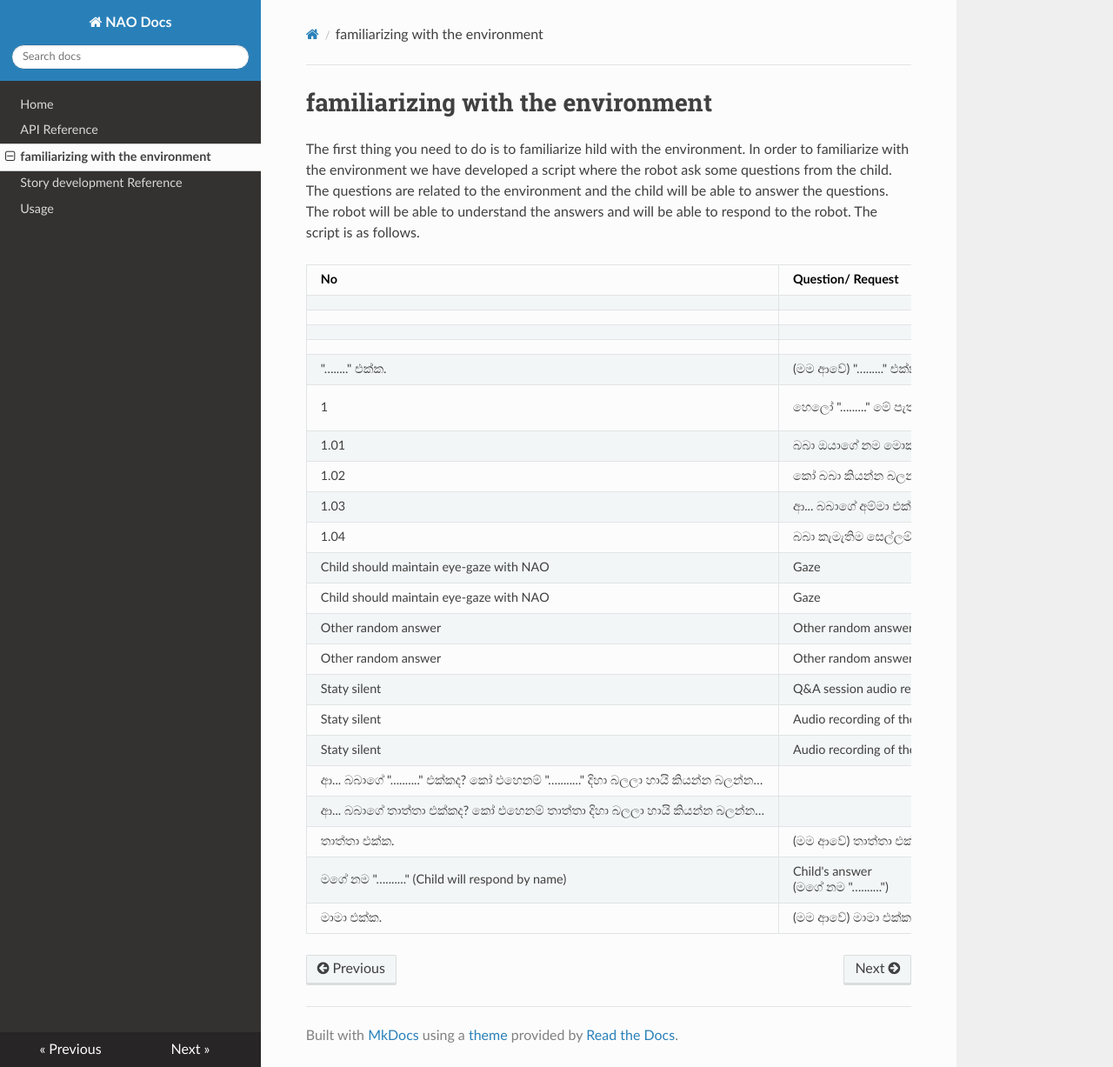
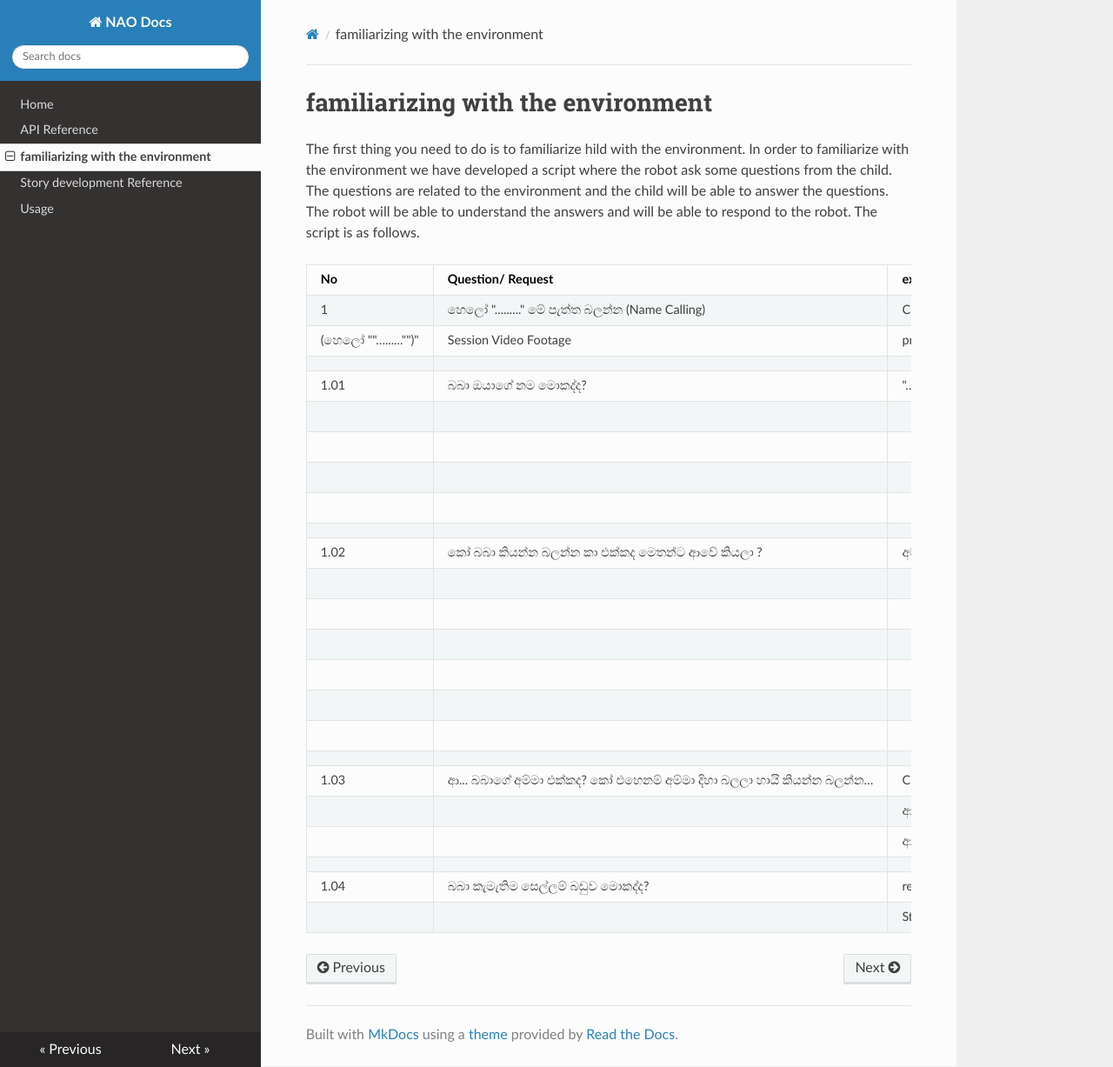
Before and after one commit to hasithz/Nao_doc, an MkDocs documentation site: the page built from docs/familiariszing.md, in a window 1280 px wide and 1227 px high. Shown: the whole window at 87% size. Built offline with MkDocs 1.6.1, drawn with Linux system fonts in a browser that asks for light colours; nearby versions of some CDN libraries.

Commit message:
update on familiarizing

```diff
--- a/docs/familiariszing.md
+++ b/docs/familiariszing.md
@@ -4,27 +4,28 @@
 The first thing you need to do is to familiarize hild with the environment. In order to familiarize with the environment we have developed a script where the robot ask some questions from the child. The questions are related to the environment and the child will be able to answer the questions. The robot will be able to understand the answers and will be able to respond to the robot. The script is as follows.
 
 
-| No                                                                                | Question/ Request                                                    | expected answer action                                    | models | realtime                     | NAO's action                                   | Proposed input to model           | Expected output from model                        | Comments |
-| --------------------------------------------------------------------------------- | -------------------------------------------------------------------- | --------------------------------------------------------- | ------ | ---------------------------- | ---------------------------------------------- | --------------------------------- | ------------------------------------------------- | -------- |
-|                                                                                   |                                                                      |                                                           |        |                              |                                                |                                   |                                                   |          |
-|                                                                                   |                                                                      |                                                           |        |                              |                                                |                                   |                                                   |          |
-|                                                                                   |                                                                      |                                                           |        |                              |                                                |                                   |                                                   |          |
-|                                                                                   |                                                                      |                                                           |        |                              |                                                |                                   |                                                   |          |
-| "…....." එක්ක.                                                                    | (මම ආවේ) "…......" එක්ක.                                             |                                                           |
-| 1                                                                                 | හෙලෝ "........." මේ පැත්ත බලන්න (Name Calling)                       | Child looks at NAO                                        | Gaze   | Yes                          | Greet him by the name<br>(හෙලෝ "…......")      | Session Video Footage             | probability of child maintaining gaze with NAO    |          |
-| 1.01                                                                              | බබා ඔයාගේ නම මොකද්ද?                                                 | "…............." (Telling only the name)                  | Speech | Yes                          | Random hand gesture/ Body movement             | "…............." (Responded name) | True/False - Child answered correctly or not?     |          |
-| 1.02                                                                              | කෝ බබා කියන්න බලන්න කා එක්කද මෙතන්ට ආවේ කියලා ?                      | අම්මා එක්ක.                                               | Speech | Yes                          | Random hand gesture/ Body movement             | (මම ආවේ) අම්මා එක්ක.              | True/False - Child answered correctly or not?     |          |
-| 1.03                                                                              | ආ... බබාගේ අම්මා එක්කද? කෝ එහෙනම් අම්මා දිහා බලලා හායි කියන්න බලන්න… | Child should look at his/ her parent or guardian and wave | Gaze   | Yes                          | Random hand gesture/ Body movement             | Video footage of the session      | probability of child maintaining gaze with Parent | optional |
-| 1.04                                                                              | බබා කැමැතිම සෙල්ලම් බඩුව මොකද්ද?                                     | reply with a name of a toy                                | Speech | Yes                          | Random hand gesture/ Body movement             | name of a toy                     | child has responded with a name of a toy          |          |
-| Child should maintain eye-gaze with NAO                                           | Gaze                                                                 | Yes                                                       |        | Q&A session video footage    | probability of child maintaining gaze with NAO |                                   |
-| Child should maintain eye-gaze with NAO                                           | Gaze                                                                 | Yes                                                       |        | Video footage of the session | probability of child maintaining gaze with NAO |                                   |
-| Other random answer                                                               | Other random answer                                                  | True/False - Child answered correctly or not?             |        |
-| Other random answer                                                               | Other random answer                                                  | True/False - Child answered correctly or not?             |        |
-| Staty silent                                                                      | Q&A session audio recording                                          | Not answered                                              |        |
-| Staty silent                                                                      | Audio recording of the session                                       | Not answered                                              |        |
-| Staty silent                                                                      | Audio recording of the session                                       | Not answered                                              |
-| ආ... බබාගේ ".........." එක්කද? කෝ එහෙනම් "…........" දිහා බලලා හායි කියන්න බලන්න… |
-| ආ... බබාගේ තාත්තා එක්කද? කෝ එහෙනම් තාත්තා දිහා බලලා හායි කියන්න බලන්න…            |
-| තාත්තා එක්ක.                                                                      | (මම ආවේ) තාත්තා එක්ක.                                                |                                                           |
-| මගේ නම "…......." (Child will respond by name)                                    | Child's answer<br>(මගේ නම "….......")                                |                                                           |
-| මාමා එක්ක.                                                                        | (මම ආවේ) මාමා එක්ක.                                                  |                                                           |
+ **No** | **Question/ Request** | **expected answer action** | **models** | **realtime** | **NAO's action** | **Proposed input to model** | **Expected output from model** | **Comments**
+---|---|---|---|---|---|---|---|---
+ 1 | හෙලෝ "........." මේ පැත්ත බලන්න (Name Calling) | Child looks at NAO | Gaze | Yes | "Greet him by the name
+  (හෙලෝ ""…......"")" | Session Video Footage | probability of child maintaining gaze with NAO |
+  |  |  |  |  |  |  |  |
+ 1.01 | බබා ඔයාගේ නම මොකද්ද? | "…............." (Telling only the name) | Speech | Yes | Random hand gesture/ Body movement | "…............." (Responded name) | True/False - Child answered correctly or not? |
+  |  |  | මගේ නම "…......." (Child will respond by name) |  |  |  | "Child's answer
+  |  |  | Other random answer |  |  |  | Other random answer | True/False - Child answered correctly or not? |
+  |  |  | Staty silent |  |  |  | Q&A session audio recording | Not answered |
+  |  |  | Child should maintain eye-gaze with NAO | Gaze | Yes |  | Q&A session video footage | probability of child maintaining gaze with NAO |
+  |  |  |  |  |  |  |  |  |
+ 1.02 | කෝ බබා කියන්න බලන්න කා එක්කද මෙතන්ට ආවේ කියලා ? | අම්මා එක්ක. | Speech | Yes | Random hand gesture/ Body movement | (මම ආවේ) අම්මා එක්ක. | True/False - Child answered correctly or not? |
+  |  |  | තාත්තා එක්ක. |  |  |  | (මම ආවේ) තාත්තා එක්ක. |  |
+  |  |  | මාමා එක්ක. |  |  |  | (මම ආවේ) මාමා එක්ක. |  |
+  |  |  | "…....." එක්ක. |  |  |  | (මම ආවේ) "…......" එක්ක. |  |
+  |  |  | Other random answer |  |  |  | Other random answer | True/False - Child answered correctly or not? |
+  |  |  | Staty silent |  |  |  | Audio recording of the session | Not answered |
+  |  |  | Child should maintain eye-gaze with NAO | Gaze | Yes |  | Video footage of the session | probability of child maintaining gaze with NAO |
+  |  |  |  |  |  |  |  |  |
+ 1.03 | ආ... බබාගේ අම්මා එක්කද? කෝ එහෙනම් අම්මා දිහා බලලා හායි කියන්න බලන්න… | Child should look at his/ her parent or guardian and wave | Gaze | Yes | Random hand gesture/ Body movement | Video footage of the session | probability of child maintaining gaze with Parent | optional
+  |   |ආ... බබාගේ තාත්තා එක්කද? කෝ එහෙනම් තාත්තා දිහා බලලා හායි කියන්න බලන්න… |  |  |  |  |  |  |
+  |   |ආ... බබාගේ ".........." එක්කද? කෝ එහෙනම් "…........" දිහා බලලා හායි කියන්න බලන්න… |  |  |  |  |  |  |
+  |  |  |  |  |  |  |  |  |
+ 1.04 | බබා කැමැතිම සෙල්ලම් බඩුව මොකද්ද? | reply with a name of a toy | Speech | Yes | Random hand gesture/ Body movement | name of  a toy | child has responded with a name of a toy |
+  |  | Staty silent |  |  |  | Audio recording of the session | Not answered
```
